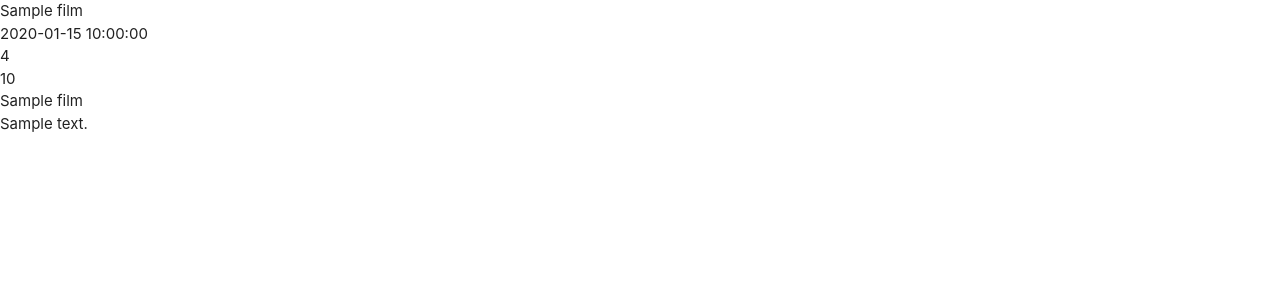
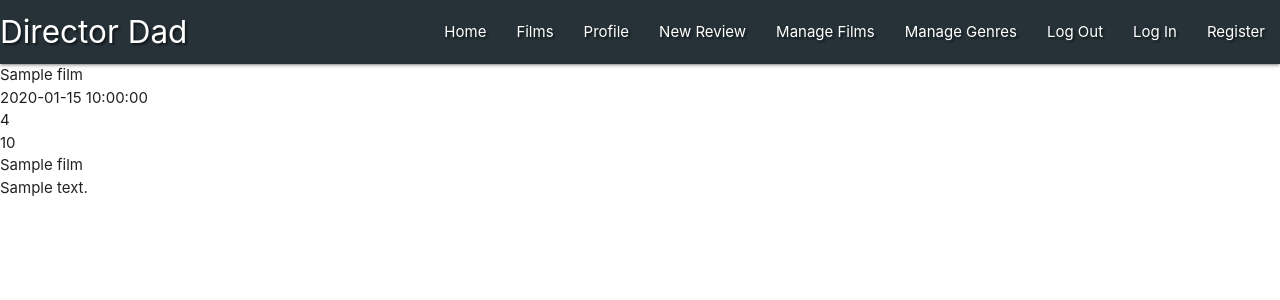
Before and after one commit to Otterrr/director_dad, a Flask app: page / in a window 1280 px wide. Shown: the top 300 px of the page. Run offline with Flask 2, Linux system fonts and the light colour scheme; a database or web service that is not in the repository returns one stand-in record (values such as "Sample title"); some libraries are stand-ins or nearby versions.

Commit message:
Add Nav & Side bar

```diff
--- a/static/css/style.css
+++ b/static/css/style.css
@@ -0,0 +1,3 @@
+.text-shadow {
+    text-shadow: 2px 2px 2px rgba(0,0,0,0.5)
+}
--- a/static/js/script.js
+++ b/static/js/script.js
@@ -0,0 +1,3 @@
+$(document).ready(function(){
+    $('.sidenav').sidenav();
+  });
--- a/templates/base.html
+++ b/templates/base.html
@@ -17,12 +17,47 @@
 
 <body>
 
+    <header>
+        <!-- top navbar -->
+        <nav class="nav-extended text-shadow blue-grey darken-4">
+            <div class="nav-wrapper">
+                <a href="{{ url_for('director_dad') }}" class="brand-logo">Director Dad</a>
+                <a href="#" data-target="mobile-demo" class="sidenav-trigger"><i class="fas fa-bars"></i></a>
+                <ul class="right hide-on-med-and-down">
+                    <li><a href="#">Home</a></li>
+                    <li><a href="{{ url_for('get_films') }}">Films</a></li>
+                    <li><a href="#">Profile</a></li>
+                    <li><a href="#">New Review</a></li>
+                    <li><a href="#">Manage Films</a></li>
+                    <li><a href="#">Manage Genres</a></li>
+                    <li><a href="#">Log Out</a></li>
+                    <li><a href="#">Log In</a></li>
+                    <li><a href="#">Register</a></li>
+                </ul>
+            </div>
+        </nav>
+
+        <!-- mobile navbar -->
+        <ul class="sidenav" id="mobile-demo">
+            <li><h4 class="center-align light-blue-grey-text text-darken-4">Director Dad</h4></li>
+            <li><a href="#">Home</a></li>
+            <li><a href="{{ url_for('get_films') }}">Films</a></li>
+            <li><a href="#">Profile</a></li>
+            <li><a href="#">New Review</a></li>
+            <li><a href="#">Manage Films</a></li>
+            <li><a href="#">Manage Genres</a></li>
+            <li><a href="#">Log Out</a></li>
+            <li><a href="#">Log In</a></li>
+            <li><a href="#">Register</a></li>
+        </ul>
+    </header>
+
     {% block content%}
     {% endblock %}
     <script src="https://code.jquery.com/jquery-3.6.0.min.js"
         integrity="sha256-/xUj+3OJU5yExlq6GSYGSHk7tPXikynS7ogEvDej/m4=" crossorigin="anonymous"></script>
     <script src="https://cdnjs.cloudflare.com/ajax/libs/materialize/1.0.0/js/materialize.min.js"></script>
-    <script src="{{ url_for('static', filename='js/script.js') }}" ></script>
+    <script src="{{ url_for('static', filename='js/script.js') }}"></script>
     {% block scripts %}
     {% endblock %}
 </body>
--- /dev/null
+++ b/templates/director_dad.html
@@ -0,0 +1,4 @@
+{% extends "base.html" %}
+{%  block content %}
+
+{% endblock %}
```
